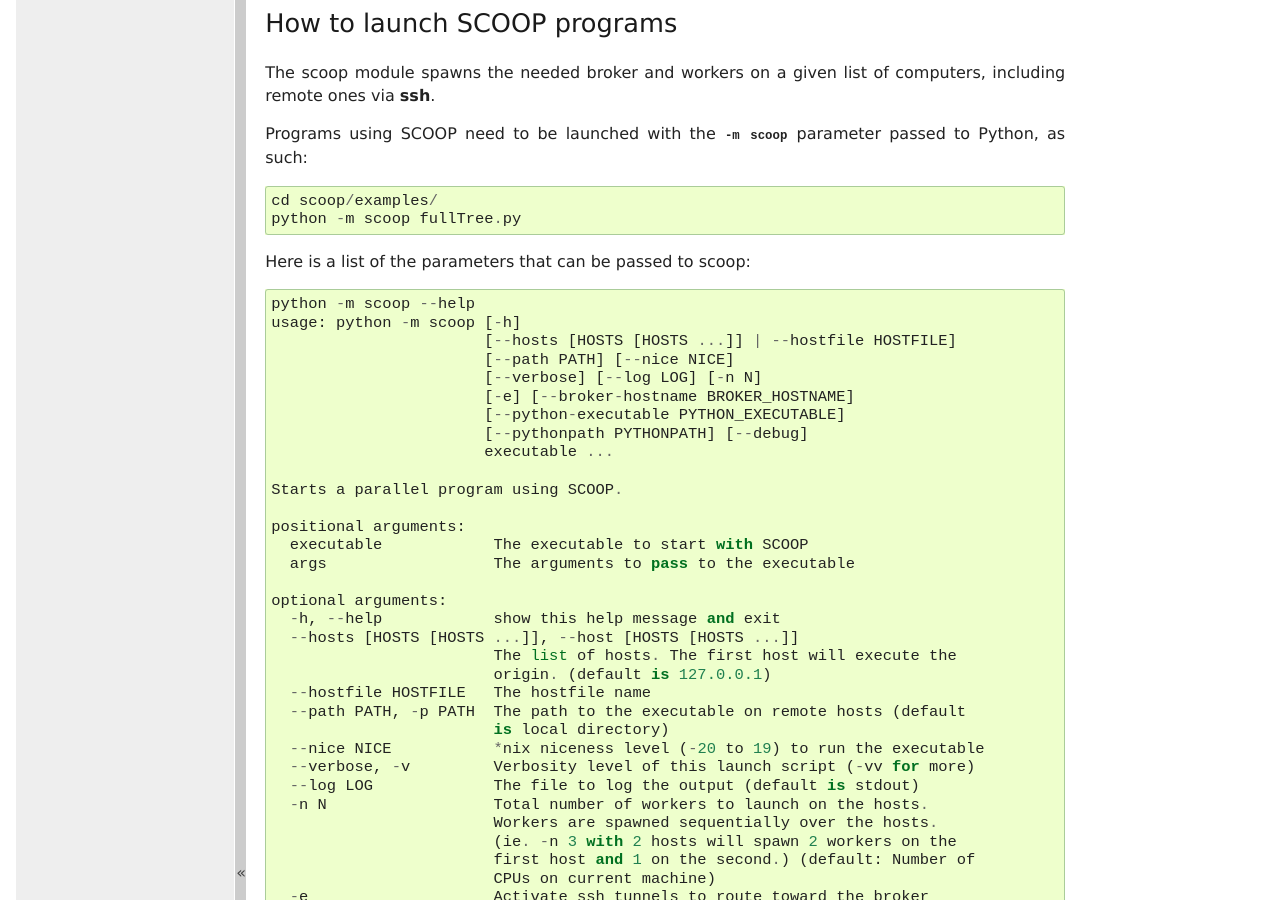
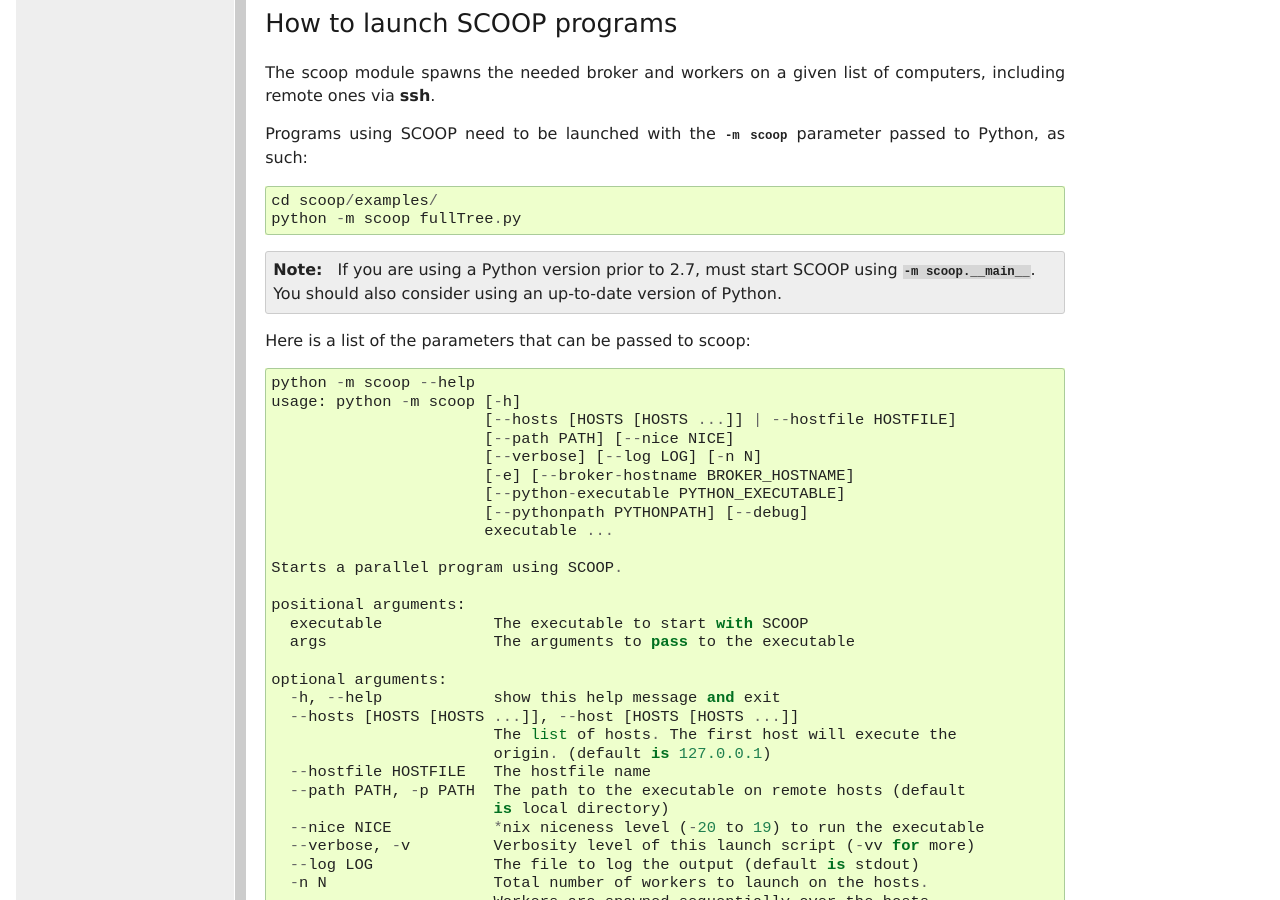
Before and after one commit to soravux/scoop, a Sphinx documentation site: the page built from doc/usage.rst, in a window 1280 px wide and 900 px high, scrolled down 3372 px. Built offline with Sphinx 7.4.7, drawn with Linux system fonts in a browser that asks for light colours; formulas are drawn with MathJax 3.

Commit message:
Minor documentation enhancements.

```diff
--- a/doc/usage.rst
+++ b/doc/usage.rst
@@ -85,7 +78,6 @@ instance::
 .. _test-for-main-mandatory:
 
 .. note::
-
     You *must* wrap your code with a test for the __main__ name as show above.
     Failure to do so will result in every worker trying to run their own
     instance of the program. This ensures that every worker waits for
@@ -207,6 +199,11 @@ passed to Python, as such::
     cd scoop/examples/
     python -m scoop fullTree.py
 
+.. note::
+  If you are using a Python version prior to 2.7, must start SCOOP using
+  :option:`-m scoop.__main__`. You should also consider using an up-to-date
+  version of Python.
+
 Here is a list of the parameters that can be passed to scoop::
 
     python -m scoop --help
@@ -316,7 +313,6 @@ are available in the |submitFilesPath|_ directory.
 .. _submitFilesPath: https://code.google.com/p/scoop/source/browse/examples/submitFiles/
 
 .. note::
-
     **Please note that these are only examples**. Refer to the documentation of
     your scheduler for the list of arguments needed to run the task on your
     grid.
```
Also changed, not shown: other parts of doc/usage.rst (+0 -7 lines).
